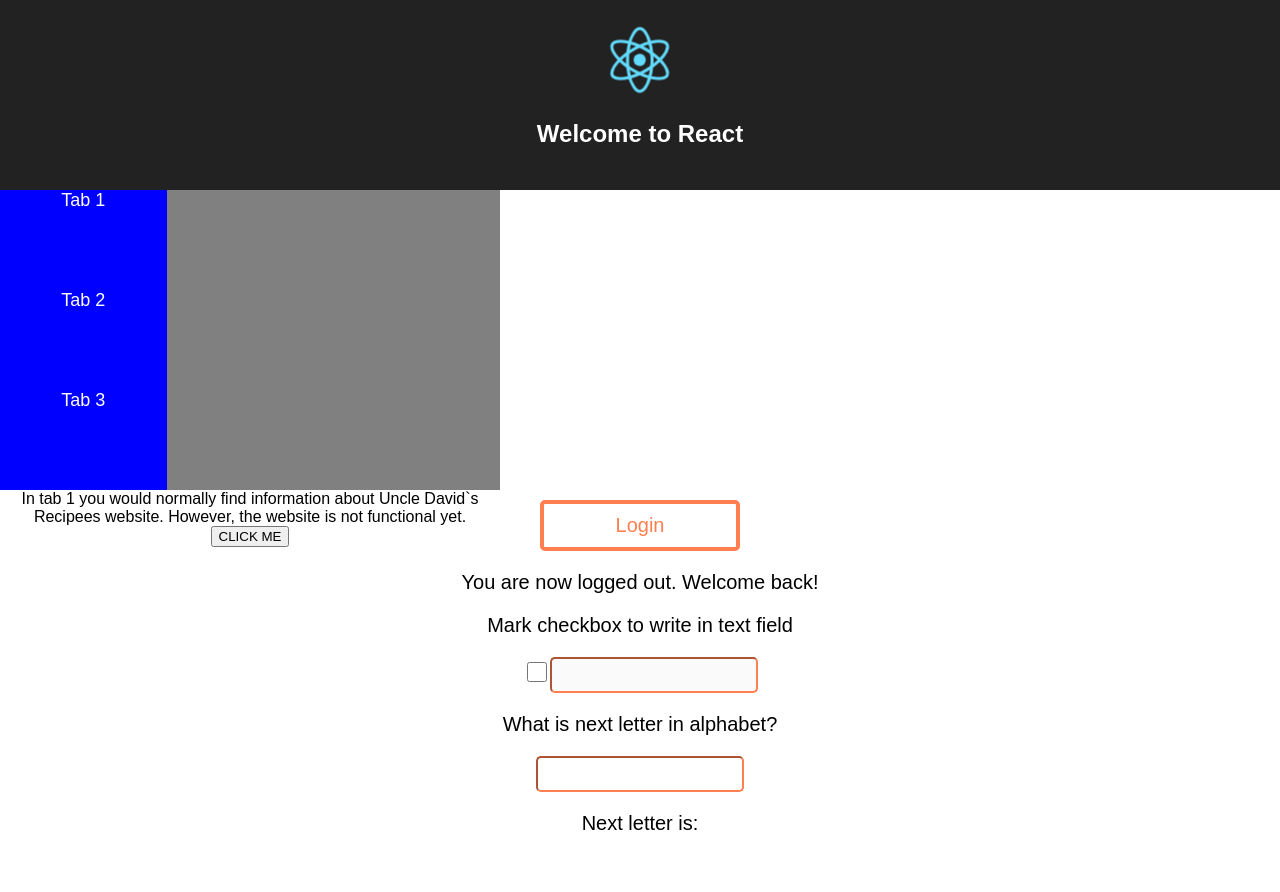
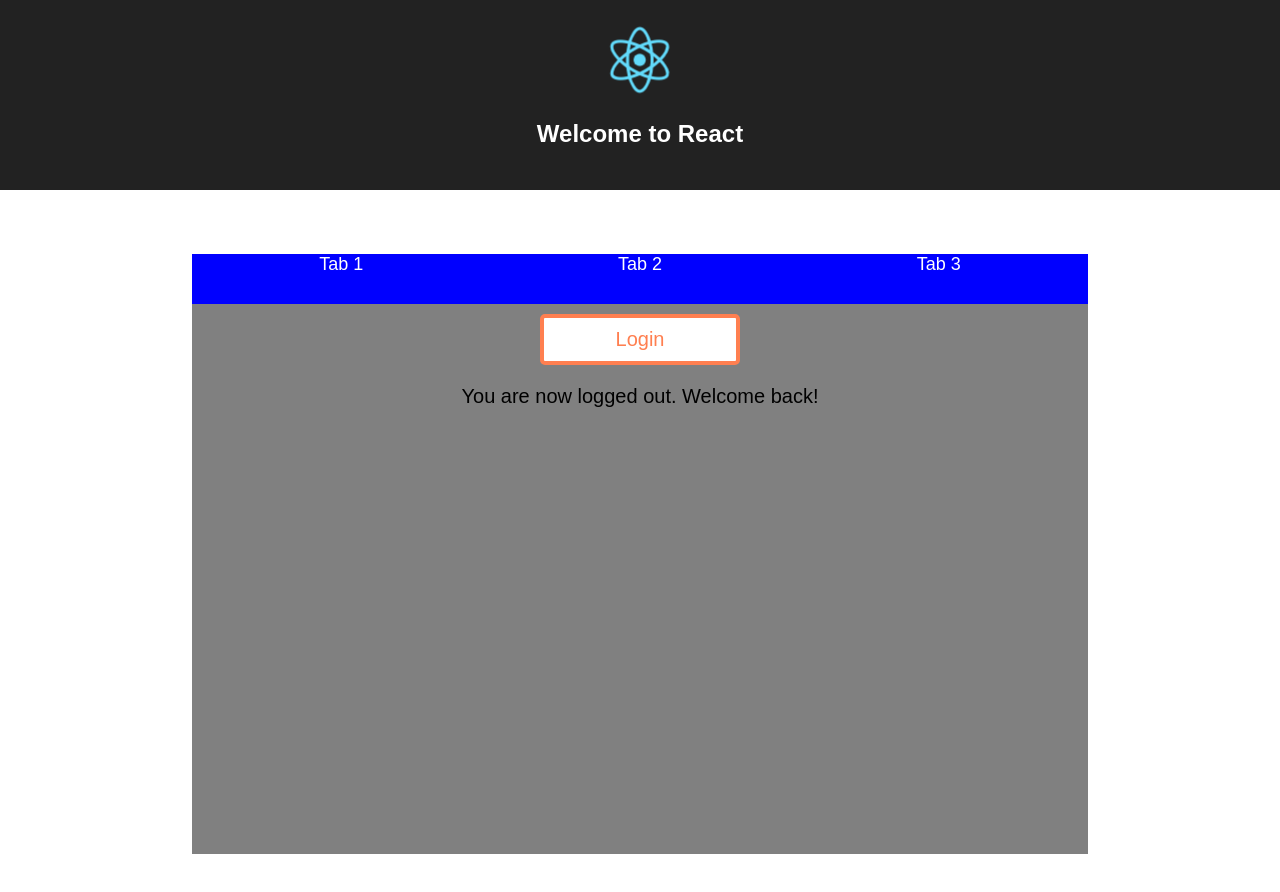
Before and after one commit to alex1604/lab31, a React (Create React App) app: page / in a window 1280 px wide. Shown: the top 892 px of the page. Before the commit the page ends 855 px from the top, so only its background shows below. Built offline with nearby package versions, Linux system fonts and the light colour scheme.

Commit message:
working version of tab system

```diff
--- a/src/App.js
+++ b/src/App.js
@@ -7,6 +7,12 @@ import InputField from './LockedInput.js';
 import NextLetter from './NextLetter.js';
 
 class App extends Component {
+  constructor(props) {
+    super(props);  // basklassens konstruktor
+    this.state = {
+      tabContent: <Login />
+    };
+  }
   render() {
     return (
       <div className="App">
@@ -15,10 +21,14 @@ class App extends Component {
           <h1 className="App-title">Welcome to React</h1>
         </header>
         <main>
-          < Tabs />
-          <Login/>
-          <InputField/>
-          <NextLetter/>
+          <div id="tabMenu">
+            <div id="nav">
+              <div className="tab" id="tab1" onClick={() => { this.setState({ tabContent: <Login /> }) }}>Tab 1</div>
+              <div className="tab" id="tab2" onClick={() => { this.setState({ tabContent: <InputField /> }) }}>Tab 2</div>
+              <div className="tab" id="tab3" onClick={() => { this.setState({ tabContent: <NextLetter /> }) }}>Tab 3</div>
+            </div>
+            <Tabs thisTab={this.state.tabContent} />
+          </div>
         </main>
       </div>
     );
--- a/src/Tabs.js
+++ b/src/Tabs.js
@@ -1,49 +1,29 @@
 import React, { Component } from 'react';
+import Login from './Login.js'
+import InputField from './LockedInput.js'
+import NextLetter from './NextLetter.js'
 
 class Tabs extends Component {
-  constructor(props) {
+  /*constructor(props) {
 		super(props);  // basklassens konstruktor
 		this.state = {
       currentTab : 'tab1',
+      tabContent: props.thisTab
       };
     this.showTab = this.showTab.bind(this);
     this.changeTab = this.changeTab.bind(this);
-
-	}
+  }*/
   render() {
-    let tabContent;
-    switch (this.state.currentTab){
-      case 'tab1':
-        tabContent = 'In tab 1 you would normally find information about Uncle David`s Recipees website. However, the website is not functional yet.'
-        break
-      case 'tab2':
-        tabContent = 'In tab 2 you would normally find information about Google and its news. However, the website is not functional yet.'
-        break
-      case 'tab3':
-        tabContent = 'In tab 3 you would normally find information about the Weather app AccuWeather. However, the website is not functional yet.'
-        break
-        default:
-        tabContent = 'In tab 1 you would normally find information about Uncle David`s Recipees website. However, the website is not functional yet.'
-
-      }
     return (
-          <div id="tabMenu">
-            <div id="nav">
-              <div className="tab" id="tab1" onClick={this.changeTab}>Tab 1</div>
-              <div className="tab" id="tab2" onClick={this.changeTab}>Tab 2</div>
-              <div className="tab" id="tab3" onClick={this.changeTab}>Tab 3</div>
-            </div>
-            <div id="content">{tabContent}</div>
-            <button type="button" onClick={this.showTab}>CLICK ME</button>
-          </div>
+      <div id="content">{this.props.thisTab}</div>
     );
   }
-  changeTab = event => {
+  /*changeTab = event => {
     this.setState({currentTab: event.target.id});
    }
    showTab() {
     console.log(this.state.currentTab);
-   }
+   }*/
   /*changeTab(event) {
     this.setState({currentTab: event.target.id});
     console.log(this.state.currentTab)
--- /dev/null
+++ b/src/clara.html
@@ -0,0 +1,23 @@
+<!DOCTYPE html>
+<!--[if lte IE 6]><html class="preIE7 preIE8 preIE9"><![endif]-->
+<!--[if IE 7]><html class="preIE8 preIE9"><![endif]-->
+<!--[if IE 8]><html class="preIE9"><![endif]-->
+<!--[if gte IE 9]><!--><html><!--<![endif]-->
+  <head>
+    <meta charset="UTF-8">
+  <meta http-equiv="X-UA-Compatible" content="IE=edge,chrome=1">
+  <meta name="viewport" content="width=device-width,initial-scale=1">
+    <title>title</title>
+  <meta name="author" content="name">
+  <meta name="description" content="description here">
+  <meta name="keywords" content="keywords,here">
+  <style type="text/css">
+    body{
+        background-image:url('31641854_10216331544030617_16418779504312320_n.png');
+    }
+  </style>
+  </head>
+  <body>
+
+  </body>
+</html>
--- a/src/index.css
+++ b/src/index.css
@@ -6,16 +6,29 @@ body {
 
 #tabMenu{
   background-color: gray;
-  width: 500px;
-  height: 300px;
+  width: 70%;
+  height: 600px;
+  display:flex;
+  flex-direction: column;
+  justify-content: flex-start;
+  margin: 5% 15%;
+}
+
+#nav{
+  display: flex;
+  flex-direction: row;
+  justify-content: flex-start;
+  align-items: flex-start;
+  height: 50px;
+  width: 100%;
 }
 
 #tab1,#tab2,#tab3{
-  height: 100px;
-  width:33.33333%;
   background-color: blue;
   color: white;
   font-size:18px;
+  height: 100%;
+  width: 100%;
 }
 
 .tab:hover{
```
